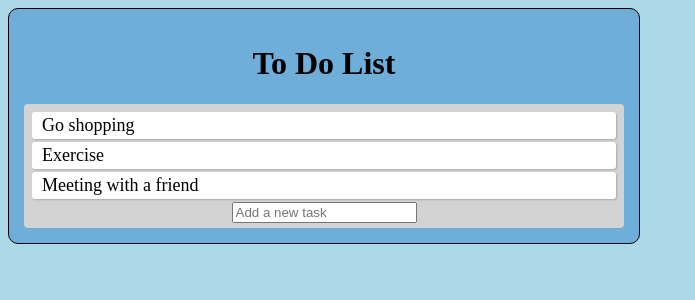
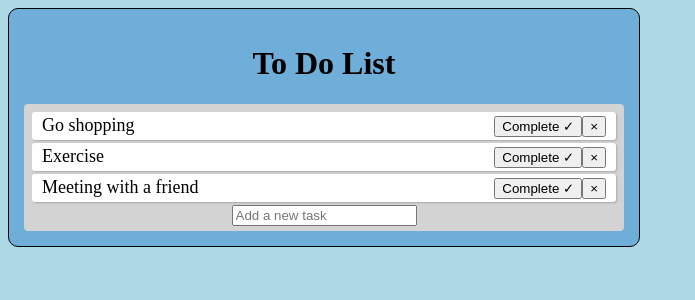
Before and after one commit to hanakola/react-to-do-list, a React (Create React App) app: page / in a window 1280 px wide. Shown: the top 300 px of the page, without its empty margins (0-695 px from the left). Built offline with nearby package versions, Linux system fonts and the light colour scheme.

Commit message:
Added buttons for completing and removing tasks

```diff
--- a/src/App.js
+++ b/src/App.js
@@ -1,8 +1,19 @@
 import React, { useState } from "react";
 import "./App.css";
 
-function Todo({ todo, index }) {
-  return <div className="Todo">{todo.text}</div>;
+function Todo({ todo, index, completeTodo, removeTodo }) {
+  return (
+    <div
+      style={{ textDecoration: todo.isCompleted ? "line-through" : "" }}
+      className="Todo"
+    >
+      {todo.text}
+      <div>
+        <button onClick={() => completeTodo(index)}>Complete &#10003;</button>
+        <button onClick={() => removeTodo(index)}>&times;</button>
+      </div>
+    </div>
+  );
 }
 
 function TodoForm({ addTodo }) {
@@ -43,7 +54,7 @@ export default function App() {
     },
     {
       text: "Meeting with a friend",
-      isCompleted: true,
+      isCompleted: false,
     },
   ]);
 
@@ -52,12 +63,30 @@ export default function App() {
     setTodos(newTodos);
   }
 
+  function completeTodo(index) {
+    const newTodos = [...todos];
+    newTodos[index].isCompleted = true;
+    setTodos(newTodos);
+  }
+
+  function removeTodo(index) {
+    const newTodos = [...todos];
+    newTodos.splice(index, 1);
+    setTodos(newTodos);
+  }
+
   return (
     <div className="App">
       <h1>To Do List</h1>
       <div className="to-do-list">
         {todos.map((todo, index) => (
-          <Todo key={index} index={index} todo={todo} />
+          <Todo
+            key={index}
+            index={index}
+            todo={todo}
+            completeTodo={completeTodo}
+            removeTodo={removeTodo}
+          />
         ))}
         <TodoForm addTodo={addTodo} />
       </div>
```
